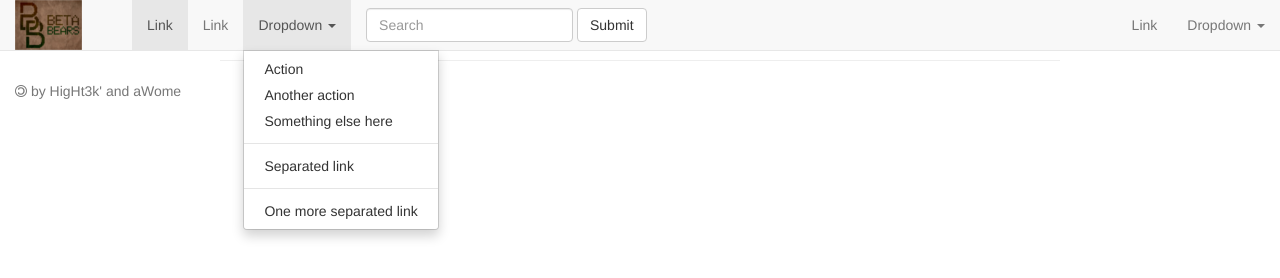
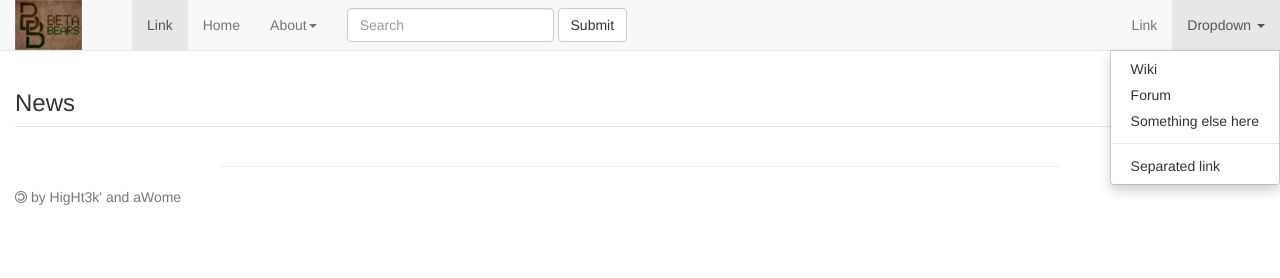
Before and after one commit to oberien/Oberienwww, a website: page app/index.html in a window 1280 px wide. Both pictures are taken after a click on the link "Dropdown". Drawn offline with nearby package versions, Linux system fonts and the light colour scheme; some packages are replaced by stand-ins of ours; files that its build step writes are made by us from their sources; a script that the page names is missing.

Commit message:
Added: home.html & home.js

```diff
--- a/app/index.html
+++ b/app/index.html
@@ -60,10 +60,11 @@
 		<!-- endbuild -->
 
 				<!-- build:js({.tmp,app}) scripts/scripts.js -->
-				<script src="scripts/app.js"></script>
-				<script src="scripts/controllers/main.js"></script>
-				<script src="scripts/controllers/about.js"></script>
+		<script src="scripts/app.js"></script>
+		<script src="scripts/controllers/main.js"></script>
+		<script src="scripts/controllers/about.js"></script>
         <script src="scripts/controllers/navigation.js"></script>
+        <script src="scripts/controllers/home.js"></script>
 				<!-- endbuild -->
 </body>
 </html>
--- /dev/null
+++ b/app/scripts/controllers/home.js
@@ -0,0 +1,6 @@
+'use strict';
+
+angular.module('app')
+	.controller('HomeCtrl', function ($scope) {
+
+	});
--- /dev/null
+++ b/app/views/home.html
@@ -0,0 +1,3 @@
+<div class="container-fluid">
+	<h3>News</h3>
+</div>
--- a/app/views/main.html
+++ b/app/views/main.html
@@ -1,9 +1,10 @@
 <div class="row">
   <div ng:include="'views/partial/navigation.html'" ng:controller="NavigationCtrl"></div>
 </div>
-
-
-
+<div class="row" style="padding-top:50px"></div>
+<div class="row">
+	<div ng:include="'views/home.html'" ng:controller="HomeCtrl"></div>
+</div>
 <div class="footer">
   <hr noshade="noshade" color="#F2F2F2" style="width: 840px;" />
   <i class="fa fa-copyright fa-flip-horizontal"></i> by HigHt3k' and aWome
--- a/app/views/partial/navigation.html
+++ b/app/views/partial/navigation.html
@@ -9,17 +9,13 @@
     <div class="collapse navbar-collapse" id="bs-example-navbar-collapse-1">
       <ul class="nav navbar-nav">
         <li class="active"><a href="#">Link</a></li>
-        <li><a href="#">Link</a></li>
+        <li><a href="#">Home</a></li>
         <li class="dropdown">
-          <a href="#" class="dropdown-toggle" data-toggle="dropdown">Dropdown <span class="caret"></span></a>
+          <a href="#" class="dropdown-toggle" data-toggle="dropdown">About<span class="caret"></span></a>
           <ul class="dropdown-menu" role="menu">
-            <li><a href="#">Action</a></li>
-            <li><a href="#">Another action</a></li>
-            <li><a href="#">Something else here</a></li>
-            <li class="divider"></li>
-            <li><a href="#">Separated link</a></li>
-            <li class="divider"></li>
-            <li><a href="#">One more separated link</a></li>
+            <li><a href="#">Team</a></li>
+            <li><a href="#">Game</a></li>
+            <li><a href="#">Changelog</a></li>
           </ul>
         </li>
       </ul>
@@ -34,8 +30,8 @@
         <li class="dropdown">
           <a href="#" class="dropdown-toggle" data-toggle="dropdown">Dropdown <span class="caret"></span></a>
           <ul class="dropdown-menu" role="menu">
-            <li><a href="#">Action</a></li>
-            <li><a href="#">Another action</a></li>
+            <li><a href="#">Wiki</a></li>
+            <li><a href="#">Forum</a></li>
             <li><a href="#">Something else here</a></li>
             <li class="divider"></li>
             <li><a href="#">Separated link</a></li>
```
